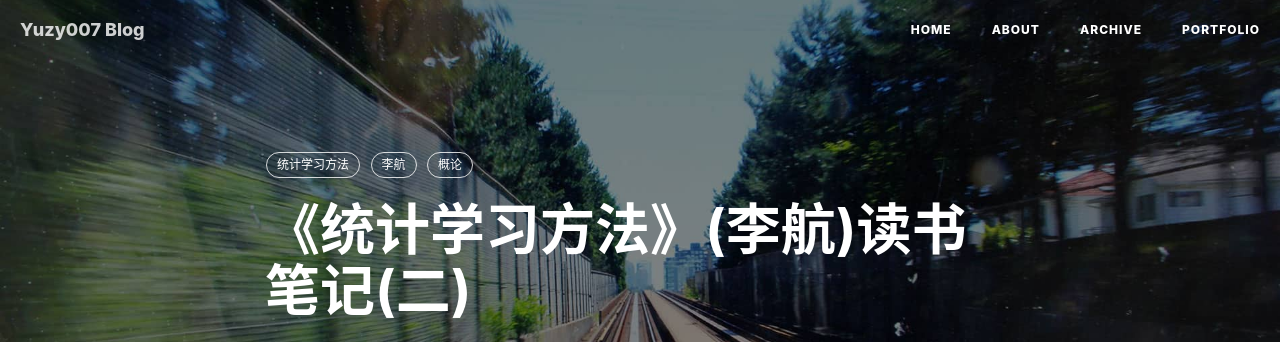
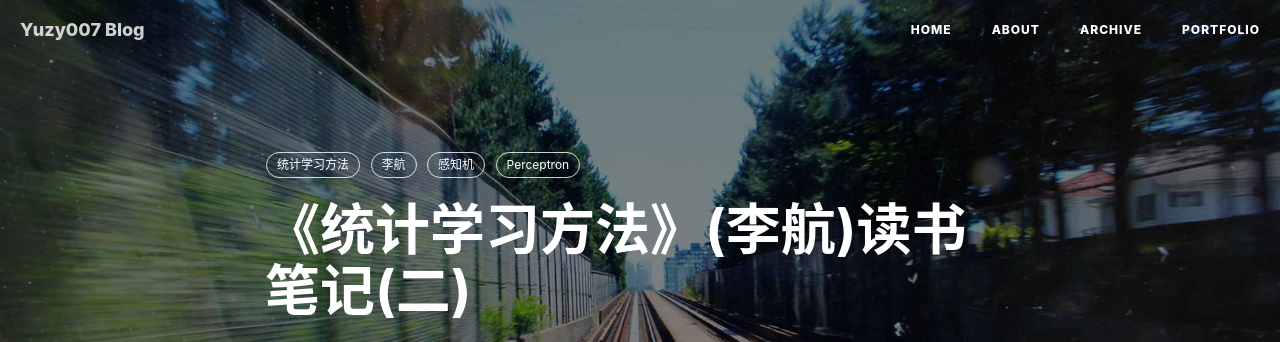
Before and after one commit to yuzy007/yuzy007.github.io, a Jekyll site: the page built from _posts/2019-01-19-Statistical-learning-methods-c2.markdown, in a window 1280 px wide and 900 px high. Shown: the top 342 px of the window. Built offline with Jekyll 4.4.1, drawn with Linux system fonts in a browser that asks for light colours; nearby versions of some CDN libraries; formulas are drawn with MathJax 3; comment, search, counter and statistics services are not loaded.

Commit message:
modify post

```diff
--- a/_posts/2019-01-19-Statistical-learning-methods-c2.markdown
+++ b/_posts/2019-01-19-Statistical-learning-methods-c2.markdown
@@ -8,7 +8,8 @@ catalog: true
 tags:
     - 统计学习方法
     - 李航
-    - 概论
+    - 感知机
+    - Perceptron
 ---
 
 > “What is a neural network? To get started, I'll explain a type of artificial neuron called a perceptron. Perceptrons were developed in the 1950s and 1960s by the scientist Frank Rosenblatt, inspired by earlier work by Warren McCulloch and Walter Pitts. Today, it's more common to use other models of artificial neurons - in this book, and in much modern work on neural networks, the main neuron model used is one called the sigmoid neuron. ”
```
